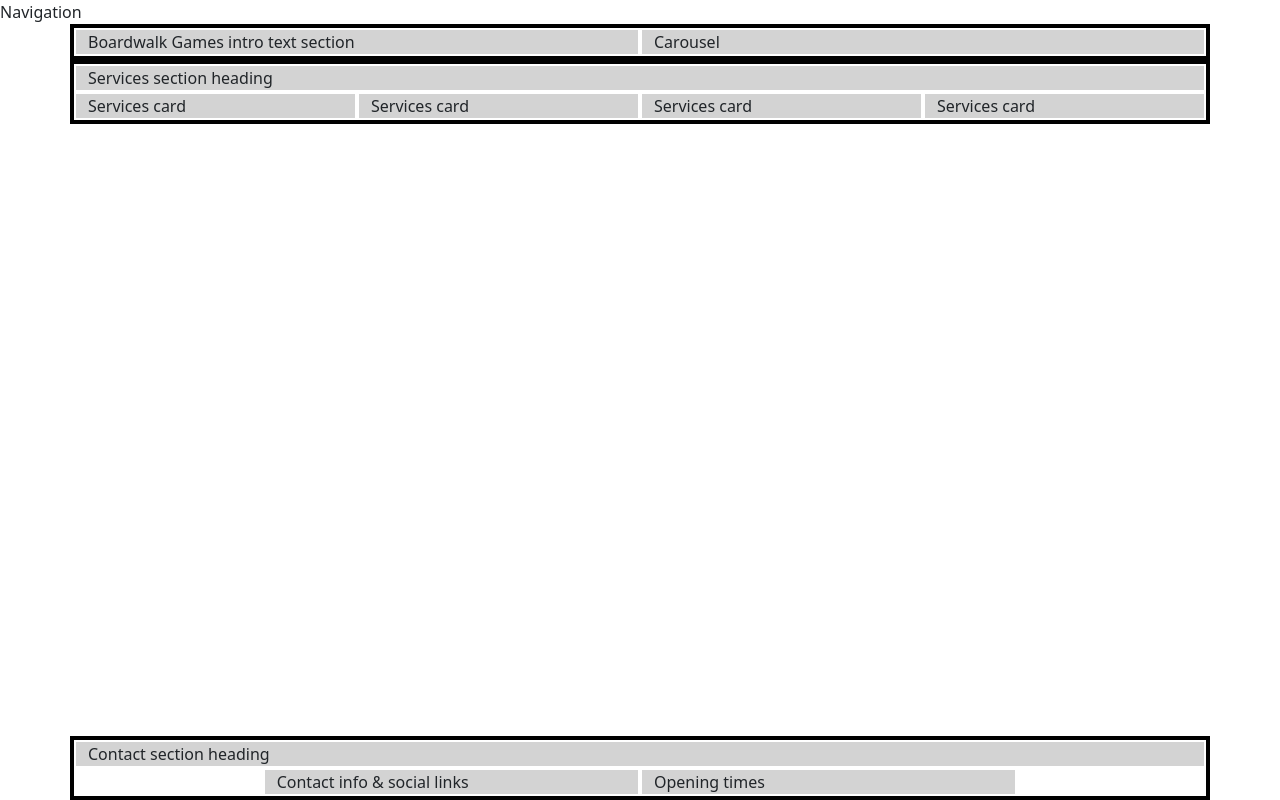
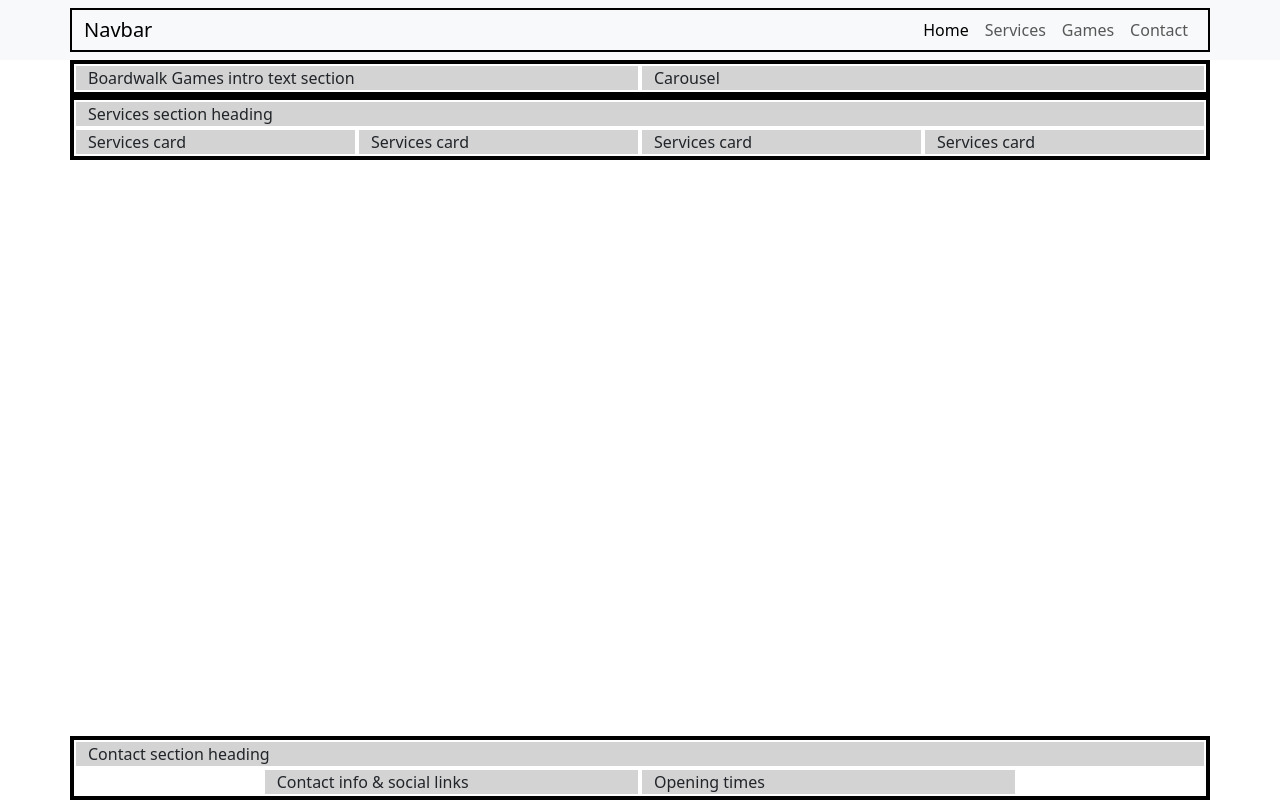
Before and after one commit to Richard-L4/boardwalk-games, a plain HTML site: page index.html in a window 1280 px wide. Drawn offline with nearby package versions, Linux system fonts and the light colour scheme.

Commit message:
Add homepage navigation

```diff
--- a/index.html
+++ b/index.html
@@ -5,9 +5,8 @@
     <meta name="viewport" content="width=device-width, initial-scale=1.0">
     <meta name="description" content="Boardwalk Games, your ultimate gaming retreat! Perfect for casual gamers, enthusiasts, and student gatherings. Visit us for your next adventure in board gaming.">
 <!-- favicons generated by favicon.io -->
-<link rel="apple-touch-icon" sizes="180x180" href="assets/css/images/apple-touch-icon.png">
+<link rel="icon" type="image/png" sizes="32x32" href="assets/css/images/logo-sm-white.png">
 <link rel="icon" type="image/png" sizes="32x32" href="assets/css/images/favicon-32x32.png">
-<link rel="icon" type="image/png" sizes="16x16" href="assets/css/images/favicon-16x16.png">
     <title>Boardwalk Games | Home</title>
     <link rel="stylesheet" href="assets/css/style.css">
     <!--Boostrap > CSS-->
@@ -22,7 +21,30 @@
 <!-- Classes on body set to work with mt-auto on footer to ensure it always stays at the bottom of the page -->
 <body class="d-flex flex-column min-vh-100">
 
-    <div>Navigation</div>
+    <nav class="navbar navbar-expand-lg bg-body-tertiary">
+        <div class="container">
+          <a class="navbar-brand" href="#">Navbar</a>
+          <button class="navbar-toggler" type="button" data-bs-toggle="collapse" data-bs-target="#navbarNav" aria-controls="navbarNav" aria-expanded="false" aria-label="Toggle navigation">
+            <span class="navbar-toggler-icon"></span>
+          </button>
+          <div class="collapse navbar-collapse" id="navbarNav">
+            <ul class="navbar-nav ms-auto">
+              <li class="nav-item">
+                <a class="nav-link active" aria-current="page" href="index.html">Home</a>
+              </li>
+              <li class="nav-item">
+                <a class="nav-link" href="#">Services</a>
+              </li>
+              <li class="nav-item">
+                <a class="nav-link" href="game-library.html">Games</a>
+              </li>
+              <li class="nav-item">
+                <a class="nav-link" href="#">Contact</a>
+              </li>
+            </ul>
+          </div>
+        </div>
+      </nav>
 
     <!--Header with carousel-->
     <header class="container">
```
